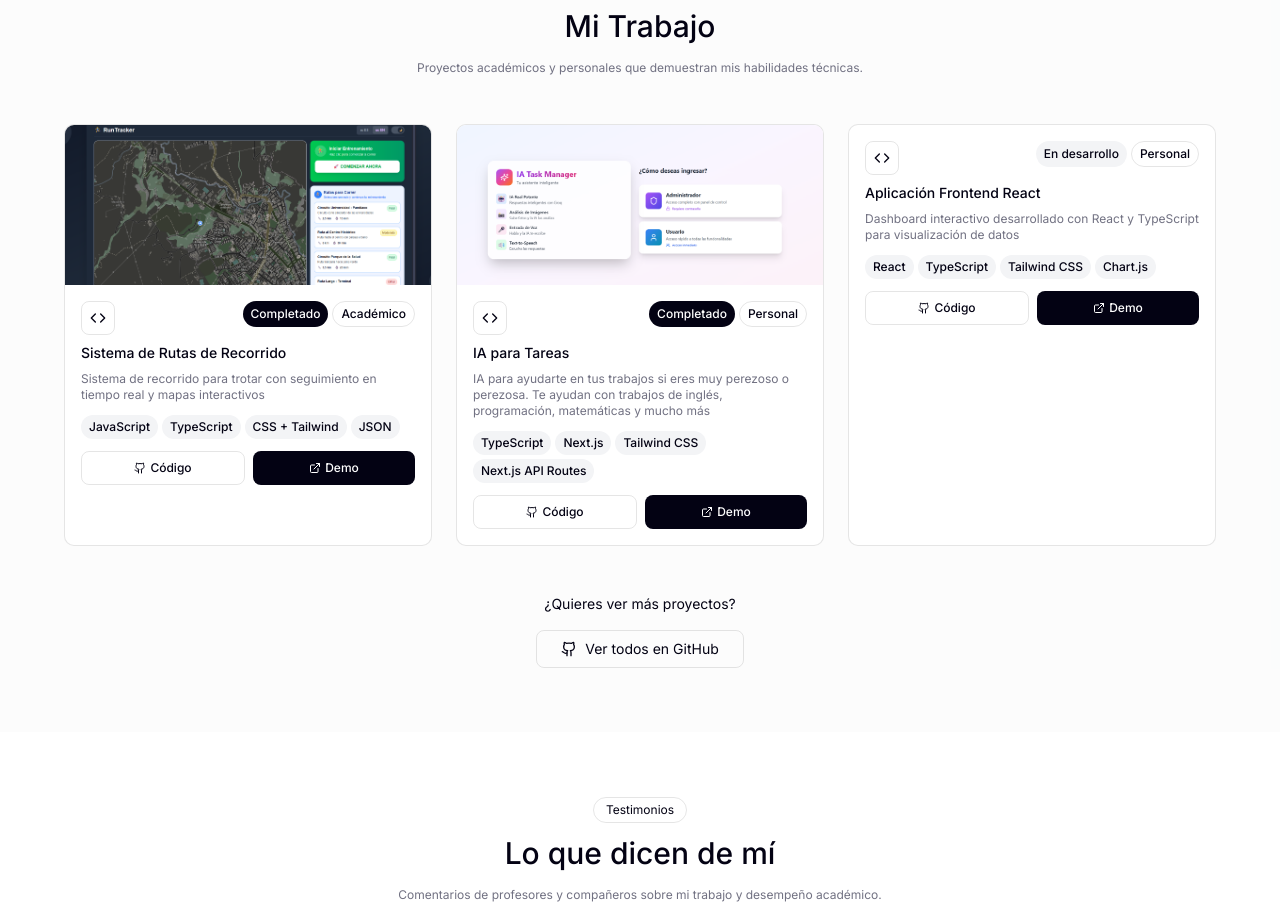
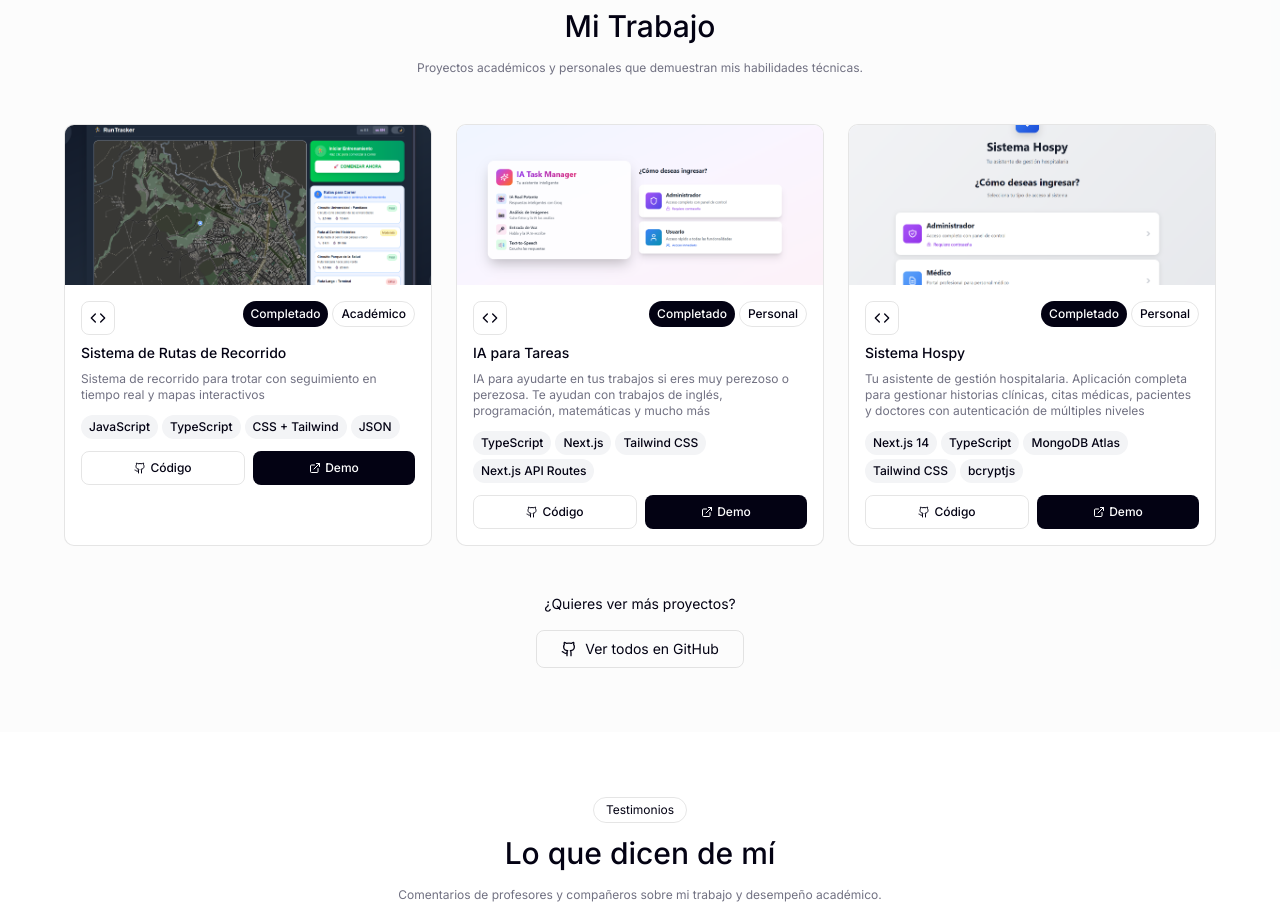
Before and after one commit to rafael5678/portfolio, a Next.js app: page / in a window 1280 px wide. Shown: the part 2380-3302 px from the top of the page. Built offline with nearby package versions, Linux system fonts and the light colour scheme; no server answers.

Commit message:
feat: Agregar Sistema Hospy - Sistema de gestión hospitalaria con Next.js, MongoDB y autenticación multinivel

```diff
--- a/src/data/constants.ts
+++ b/src/data/constants.ts
@@ -42,11 +42,14 @@ export const projects: Project[] = [
     image: "/projects/ia-tareas.png"
   },
   {
-    title: "Aplicación Frontend React",
-    description: "Dashboard interactivo desarrollado con React y TypeScript para visualización de datos",
-    tech: ["React", "TypeScript", "Tailwind CSS", "Chart.js"],
-    status: "En desarrollo",
-    type: "Personal"
+    title: "Sistema Hospy",
+    description: "Tu asistente de gestión hospitalaria. Aplicación completa para gestionar historias clínicas, citas médicas, pacientes y doctores con autenticación de múltiples niveles",
+    tech: ["Next.js 14", "TypeScript", "MongoDB Atlas", "Tailwind CSS", "bcryptjs"],
+    status: "Completado",
+    type: "Personal",
+    demoUrl: "https://hospy.vercel.app/login",
+    repoUrl: "https://github.com/rafael5678/Hospy",
+    image: "/projects/hospy.png"
   }
 ];
 
```
Also changed, not shown: public/projects/hospy.png (added).
